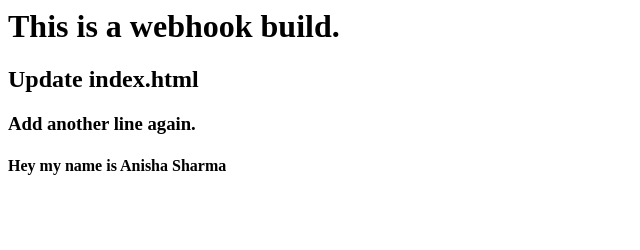
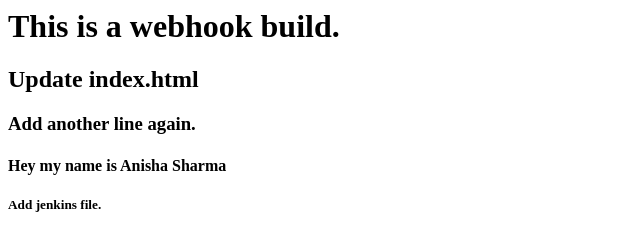
Before and after one commit to akash-biswas-dev/DemoCI, a plain HTML site: page index.html in a window 1280 px wide. Shown: the full height of the page, 0-640 px from the left. Drawn offline with Linux system fonts and the light colour scheme.

Commit message:
Update index.html

```diff
--- a/index.html
+++ b/index.html
@@ -2,3 +2,4 @@
 <h2>Update index.html</h2>
 <h3>Add another line again.</h3>
 <h4>Hey my name is Anisha Sharma</h4>
+<h5>Add jenkins file.</h5>
```
